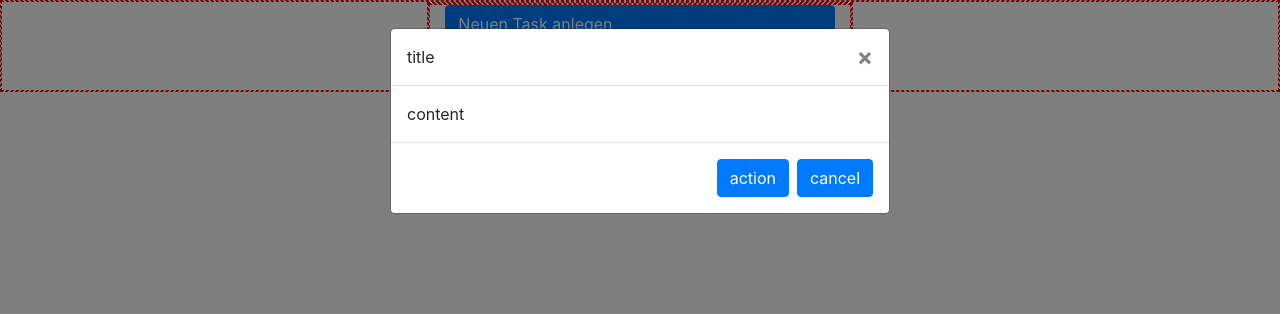
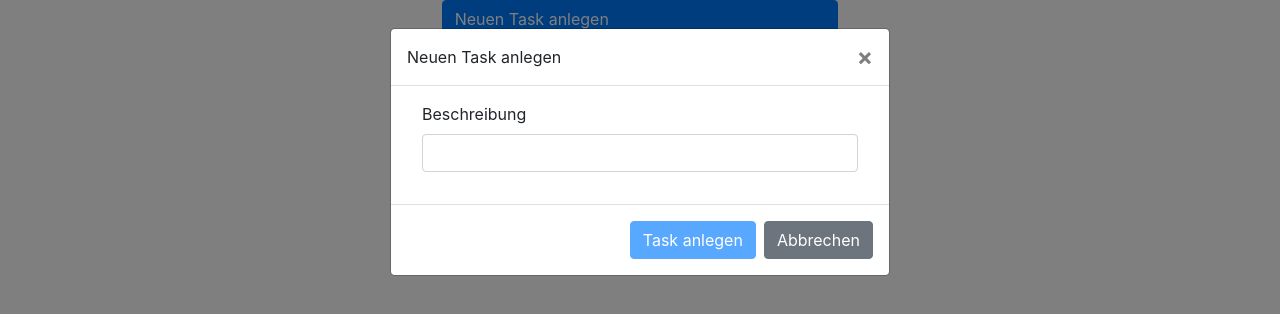
Before and after one commit to danschne/to-do-app, a React (Create React App) app: page / in a window 1280 px wide. Both pictures are taken after a click on the button "Neuen Task anlegen". Shown: the top 314 px of the page. Built offline with nearby package versions, Linux system fonts and the light colour scheme.

Commit message:
added the functionality to change a task's description via useReducer in a form including validation; added the scaffold to perform actions on submit

```diff
--- a/package.json
+++ b/package.json
@@ -7,6 +7,7 @@
     "@testing-library/react": "^11.2.3",
     "@testing-library/user-event": "^12.6.2",
     "bootstrap": "^4.6.0",
+    "immer": "^7.0.9",
     "prop-types": "^15.7.2",
     "react": "^17.0.1",
     "react-bootstrap": "^1.4.3",
--- a/public/index.html
+++ b/public/index.html
@@ -24,7 +24,7 @@
       work correctly both with client-side routing and a non-root public URL.
       Learn how to configure a non-root public URL by running `npm run build`.
     -->
-    <title>React App</title>
+    <title>To Do App</title>
   </head>
   <body>
     <noscript>You need to enable JavaScript to run this app.</noscript>
--- a/src/components/app/App.js
+++ b/src/components/app/App.js
@@ -3,18 +3,26 @@ import Container from 'react-bootstrap/Container';
 import Row from "react-bootstrap/Row";
 import Col from "react-bootstrap/Col";
 import Button from "react-bootstrap/Button";
-import EditTaskModal from '../editTaskModal/EditTaskModal';
+import TaskModal from '../taskModal/TaskModal';
+import produce from 'immer';
 
 function App() {
 
-  const tasks = [];
+  const [tasks, setTasks] = useState([]);
   const [createTaskModalVisible, setCreateTaskModalVisible] = useState(false);
   const showCreateTaskModal = () => setCreateTaskModalVisible(true);
   const hideCreateTaskModal = () => setCreateTaskModalVisible(false);
 
+  function createTask(task) {
+    // put into database (local storage)
+    setTasks(produce(draft => {
+      draft.push(task);
+    }));
+  }
+
   return (
     <>
-      <Container fluid id="in-dev">
+      <Container fluid>
         <Row>
           <Col lg={{ offset: 4, span: 4 }}>
             <Row>
@@ -28,7 +36,7 @@ function App() {
               <Col>
                 { tasks.length === 0
                   ? <p>Keine Tasks vorhanden</p>
-                  : <p>content</p>
+                  : <p>task list</p>
                 }
               </Col>
             </Row>
@@ -36,7 +44,8 @@ function App() {
         </Row>
       </Container>
 
-      <EditTaskModal visible={createTaskModalVisible} hide={hideCreateTaskModal} />
+      <TaskModal visible={createTaskModalVisible} hide={hideCreateTaskModal}
+                 title="Neuen Task anlegen" submit={{ title: "Task anlegen", action: createTask }} />
     </>
   );
 
--- a/src/components/editTaskModal/EditTaskModal.js
+++ /dev/null
@@ -1,26 +0,0 @@
-import React from "react";
-import Modal from "react-bootstrap/Modal";
-import PropTypes from 'prop-types';
-import Button from "react-bootstrap/Button";
-
-function EditTaskModal({ visible, hide }) {
-
-  return (
-    <Modal show={visible} onHide={hide}>
-      <Modal.Header closeButton>title</Modal.Header>
-      <Modal.Body>content</Modal.Body>
-      <Modal.Footer>
-        <Button>action</Button>
-        <Button>cancel</Button>
-      </Modal.Footer>
-    </Modal>
-  );
-
-}
-
-EditTaskModal.propTypes = {
-  visible: PropTypes.bool.isRequired,
-  hide: PropTypes.func.isRequired,
-};
-
-export default EditTaskModal;
--- /dev/null
+++ b/src/components/taskModal/TaskModal.js
@@ -0,0 +1,99 @@
+import React, { useReducer } from "react";
+import Modal from "react-bootstrap/Modal";
+import PropTypes from 'prop-types';
+import Button from "react-bootstrap/Button";
+import Task from "../../entities/task";
+import Form from "react-bootstrap/Form";
+import taskReducer from "../../util/taskReducer";
+import Container from 'react-bootstrap/Container';
+import Row from "react-bootstrap/Row";
+import Col from "react-bootstrap/Col";
+
+function TaskModal({ visible, hide, title, task, submit }) {
+
+  const [editableTask, dispatchEditableTask] = useReducer(taskReducer, task ?? new Task());
+  const taskWasEdited = detectChanges();
+
+  function handleChange(event) {
+    const { name, value } = event.target;
+    const valid = event.currentTarget.checkValidity();
+
+    dispatchEditableTask({
+      type: name,
+      payload: {
+        value: value,
+        valid: valid,
+      },
+    });
+  }
+
+  function handleClose() {
+    hide();
+    dispatchEditableTask({
+      type: "reset",
+      payload: new Task(), // task ?? needed prior to constructor call?
+    });
+  }
+
+  function detectChanges() {
+    return editableTask.description !== (task?.description ?? "");
+  }
+
+  /*
+   *  Handles the enter key.
+   */
+  function handleSubmit(event) {
+    event.preventDefault();
+    event.stopPropagation();
+    submitTask();
+  }
+
+  /*
+   *  Handles the button click.
+   */
+  function submitTask() {
+    submit.action(editableTask);
+    handleClose();
+  }
+
+  return (
+    <Modal show={visible} onHide={handleClose}>
+      <Modal.Header closeButton>{title}</Modal.Header>
+      <Modal.Body>
+        <Container>
+            <Form validated={taskWasEdited} onChange={handleChange} onSubmit={handleSubmit}>
+                <Row>
+                    <Form.Group as={Col} controlId="formTaskDescription">
+                        <Form.Label>Beschreibung</Form.Label>
+                        <Form.Control type="text" name="description" required
+                                      defaultValue={editableTask.description} />
+                    </Form.Group>
+                </Row>
+            </Form>
+        </Container>
+      </Modal.Body>
+      <Modal.Footer>
+        <Button onClick={submitTask} disabled={!taskWasEdited || !editableTask.valid}>
+          {submit.title}
+        </Button>
+        <Button onClick={handleClose} variant="secondary">
+          Abbrechen
+        </Button>
+      </Modal.Footer>
+    </Modal>
+  );
+
+}
+
+TaskModal.propTypes = {
+  visible: PropTypes.bool.isRequired,
+  hide: PropTypes.func.isRequired,
+  title: PropTypes.string.isRequired,
+  task: PropTypes.instanceOf(Task),
+  submit: PropTypes.exact({
+    title: PropTypes.string.isRequired,
+    action: PropTypes.func.isRequired,
+  }).isRequired,
+};
+
+export default TaskModal;
--- a/src/entities/task.js
+++ b/src/entities/task.js
@@ -1,9 +1,9 @@
-import generateRandomId from "../util/util";
+import { immerable } from "immer";
 
 class Task {
 
-  Task() {
-    this.id = generateRandomId();
+  constructor() {
+    this[immerable] = true;
     this.description = "";
     this.checked = false;
   }
--- /dev/null
+++ b/src/util/taskReducer.js
@@ -0,0 +1,18 @@
+import produce from "immer";
+
+const taskReducer = produce((draft, action) => {
+  const { type, payload } = action;
+  const { value, valid } = payload;
+
+  switch (type) {
+      case "description":
+          draft.description = value;
+          break;
+      case "reset":
+          return payload;
+  }
+
+  draft.valid = valid;
+});
+
+export default taskReducer;
```
Also changed, not shown: 1 other file (tests, documents, lock files or other folders).
